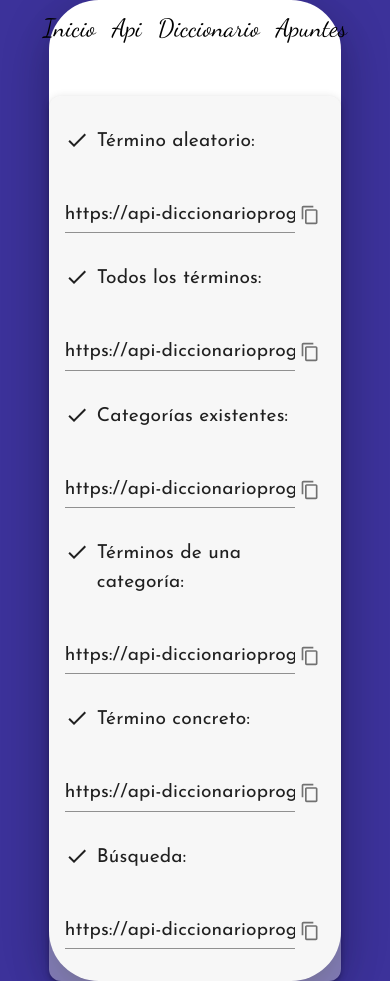
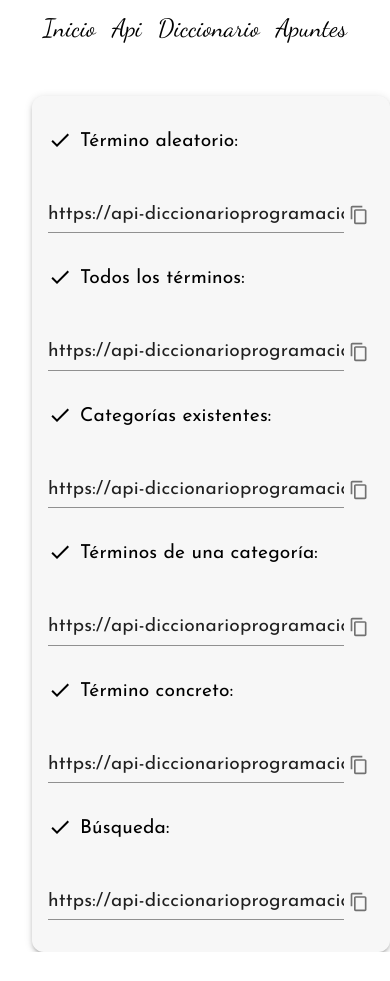
Before and after one commit to diego-rg/react-diccionario-programacion, a React (Create React App) app: page /api in a window 390 px wide. After the commit the page ends 952 px from the top, so only its background shows below. Built offline with nearby package versions, Linux system fonts and the light colour scheme; no server answers.

Commit message:
media queries

```diff
--- a/public/index.css
+++ b/public/index.css
@@ -6,3 +6,9 @@ body {
   min-height: 100vh;
   background-color: #3c329a;
 }
+
+@media only screen and (max-width: 600px) {
+  body {
+    background-color: #ffffff;
+  }
+}
--- a/src/App.js
+++ b/src/App.js
@@ -16,7 +16,7 @@ import "@fontsource/josefin-sans";
 import mainTheme from "./themes/mainTheme"; //Archivo para los themes de mui
 
 import { ThemeProvider } from "@mui/material/styles";
-import { Paper } from "@mui/material";
+import { Container } from "@mui/material";
 
 //Hacemos las requests a la API y las pasamos a los componentes
 const App = () => {
@@ -74,13 +74,14 @@ const App = () => {
     <Loading />
   ) : (
     <ThemeProvider theme={mainTheme}>
-      <Paper
-        elevation={24}
+      <Container
         sx={{
           backgroundColor: "#ffffff",
-          minHeight: "75vh",
-          width: "75vw",
-          borderRadius: "50px",
+          minHeight: { xs: "100vh", sm: "75vh" },
+          width: { xs: "100vw", sm: "75vw" },
+          borderRadius: { xs: "0", sm: "50px" },
+          border: { xs: "none", sm: "2px solid #ffab00" },
+          boxShadow: { sm: 3 },
         }}
       >
         <Header />
@@ -97,7 +98,7 @@ const App = () => {
         <Route path="/cheatsheet">
           <CreateCheatsheet terms={terms} categories={categories} />
         </Route>
-      </Paper>
+      </Container>
     </ThemeProvider>
   );
 };
--- a/src/components/ApiInfo.js
+++ b/src/components/ApiInfo.js
@@ -60,6 +60,7 @@ const ApiInfo = () => {
         boxShadow: 3,
         borderRadius: "12px",
         marginTop: 5,
+        marginX: 2,
       }}
     >
       {renderedText}
```
